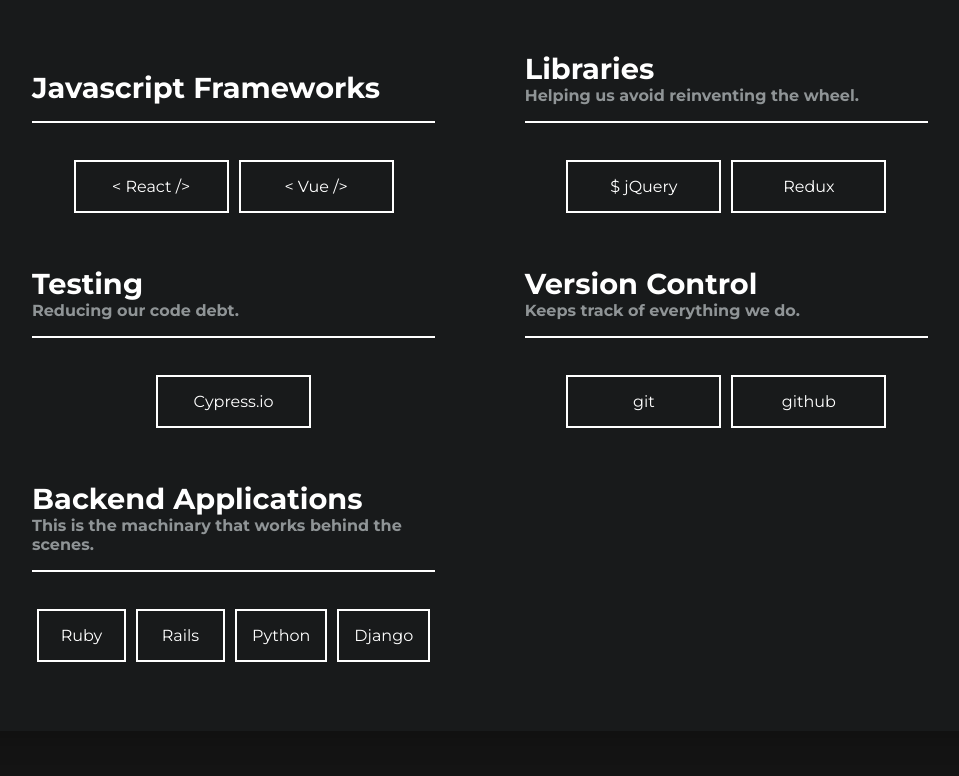
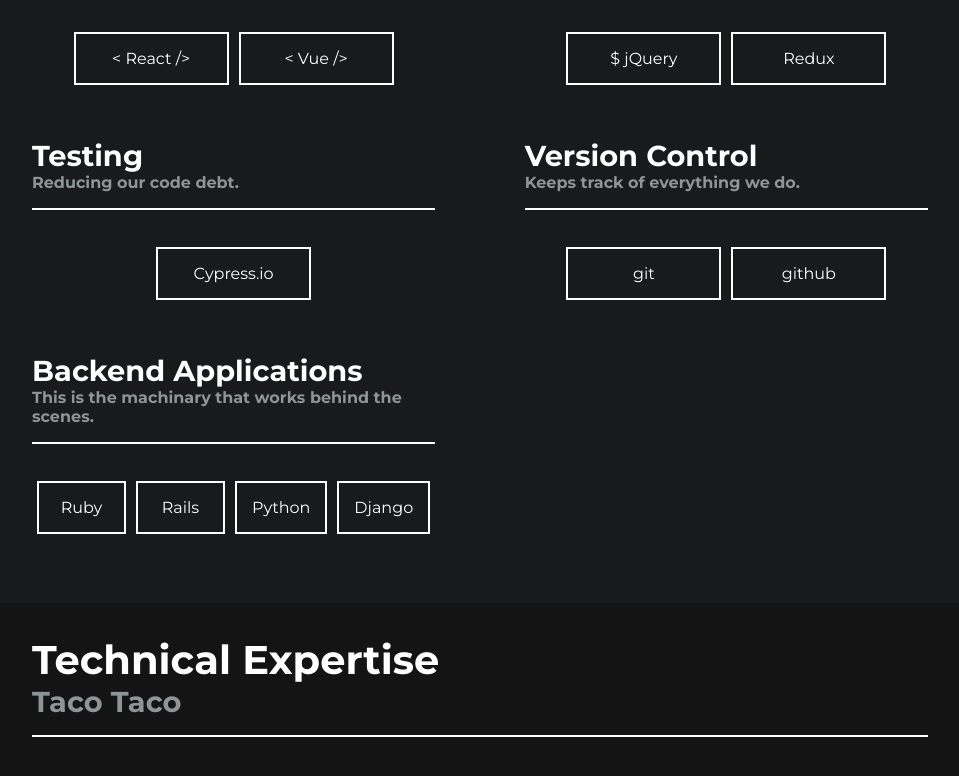
Before and after one commit to amckean12/alex-port, a React (Create React App) app: page / in a window 1280 px wide. Shown: the part 1508-2284 px from the top of the page, without its empty margins (160-1119 px from the left). Before the commit the page ends 2239 px from the top, so only its background shows below. Built offline with nearby package versions, Linux system fonts and the light colour scheme.

Commit message:
Adds work

```diff
--- a/src/components/skills-component.jsx
+++ b/src/components/skills-component.jsx
@@ -19,7 +19,8 @@ const SkillsComponent = (props) => {
                     block="skills"
                     element="title"
                     siteStyle={props.siteStyle}
-                    content={Content.skills.heading} />
+                    content={Content.skills.heading}
+                />
                 <AccentElement
                      block="skills"
                      siteStyle={props.siteStyle}
--- /dev/null
+++ b/src/components/work-component.jsx
@@ -0,0 +1,40 @@
+//Libraries
+import React from 'react'
+
+//Components
+import AccentElement from './accent-element.jsx'
+import TitleElement from './title-element.jsx'
+
+//Content
+import Content from '../content.json'
+
+const WorkComponent = (props) => {
+    return(
+        <section className="section work">
+            <div className="work__container">
+                <div className="work__heading-wrapper">
+                    <TitleElement
+                        tag="h2"
+                        block="work"
+                        element="heading"
+                        siteStyle={props.siteStyle}
+                        content={Content.work.heading}
+                    />
+                    <TitleElement
+                        tag="h3"
+                        block="work"
+                        element="sub-heading"
+                        siteStyle={props.siteStyle}
+                        content={Content.work.subheading}
+                    />
+                    <AccentElement
+                        block="work"
+                        siteStyle={props.siteStyle}
+                    />
+                </div>
+            </div>
+        </section>
+    )
+}
+
+export default WorkComponent
--- a/src/containers/site-container.jsx
+++ b/src/containers/site-container.jsx
@@ -4,8 +4,8 @@ import React, { Component } from 'react';
 //Components
 import HeaderComponent from '../components/header-component.jsx'
 import HeroComponent from '../components/hero-component.jsx'
-import ProfileComponent from '../components/profile-component.jsx'
 import SkillsComponent from '../components/skills-component.jsx'
+import WorkComponent from '../components/work-component.jsx';
 
 class SiteContainer extends Component {
     render() {
@@ -14,6 +14,7 @@ class SiteContainer extends Component {
                 <HeaderComponent siteStyle="dark-minimal" />
                 <HeroComponent siteStyle="dark-minimal" />
                 <SkillsComponent siteStyle="dark-minimal" />
+                <WorkComponent siteStyle="dark-minimal" />
             </div>
         )
     }
--- a/src/styles/components/header.scss
+++ b/src/styles/components/header.scss
@@ -1,5 +1,6 @@
 .header {
     height: 12vh;
+    background-color: #141414;
     &__container {
         display: flex;
         flex-direction: column;
--- a/src/styles/components/hero.scss
+++ b/src/styles/components/hero.scss
@@ -1,11 +1,12 @@
 .hero {
+    height: 88vh;
+    background-color: #141414;
     &__container {
         margin: 0 12rem 0 12rem;
         padding-top: 8rem;
         @include phone-only {
             margin: 0 1rem 0 1rem;
         }
-        height: 88vh;
         display: flex;
         flex-direction: column;
         justify-content: flex-start;
@@ -18,7 +19,6 @@
     &__accent {
         &:before {
             content: "";
-            width: 20%;
             border-bottom: 2px solid #ffffff;
             padding: 0 4rem;
         }
--- /dev/null
+++ b/src/styles/components/work.scss
@@ -0,0 +1,19 @@
+.work {
+    position: relative;
+    background-color: #141414;
+    padding: 2rem 0;
+
+    &__heading-wrapper {
+        margin: 0 12rem;
+    }
+
+    &__sub-heading {
+        color: #8f9496;
+    }
+
+    &__accent {
+        padding-top: 1rem;
+        margin-bottom: 1rem;
+        border-bottom: 2px solid #ffffff;
+    }
+}
--- a/src/styles/theme.scss
+++ b/src/styles/theme.scss
@@ -14,7 +14,6 @@ body,
 html {
     font-size: 16px;
     margin: 0;
-    background-color: #141414;
     color: #ffffff;
 }
 //Font Global Variables
@@ -98,13 +97,8 @@ p {
     }
 }
 
-//Default Section Layout
-section {
-    position: sticky;
-    top: 0;
-}
-
 //Block Styles
 @import './components/hero.scss';
 @import './components/header.scss';
 @import './components/skills.scss';
+@import './components/work.scss';
```
